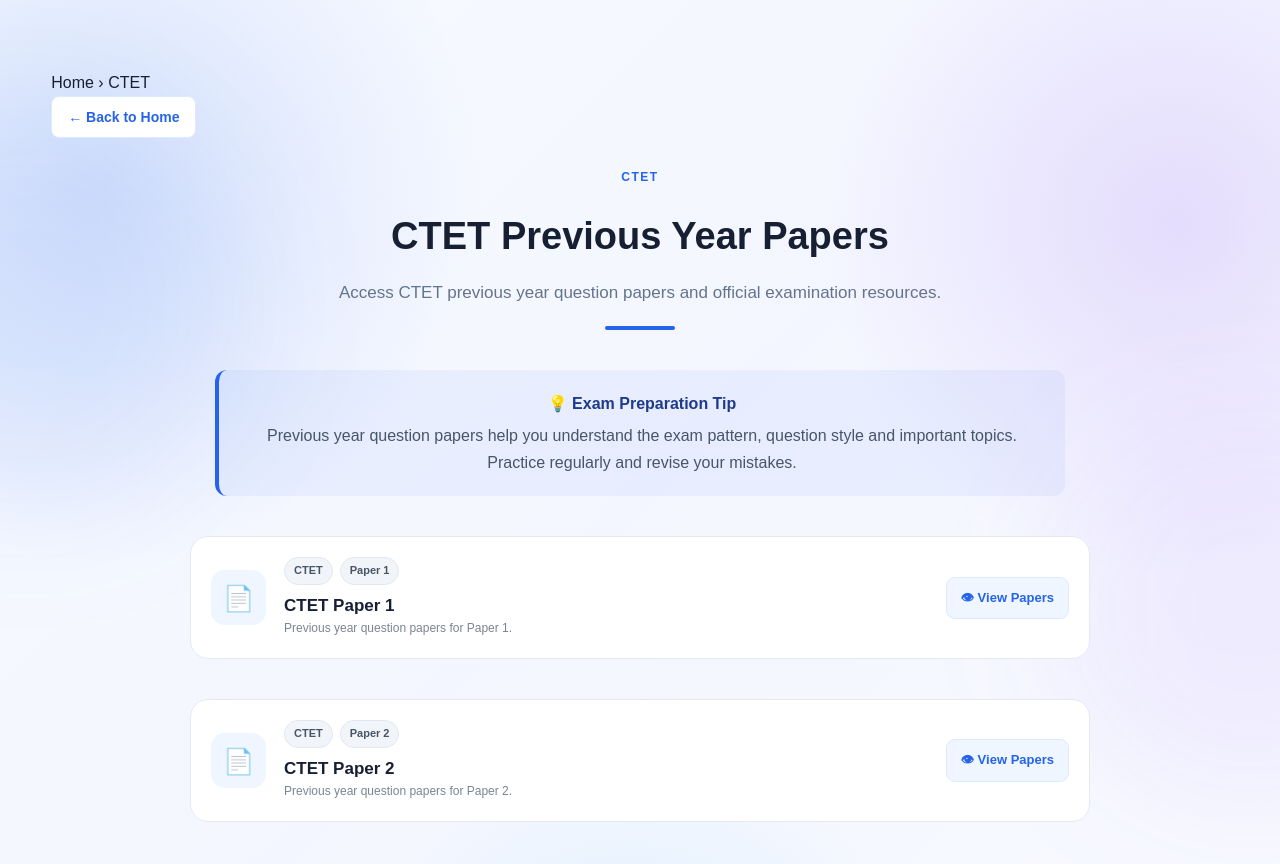
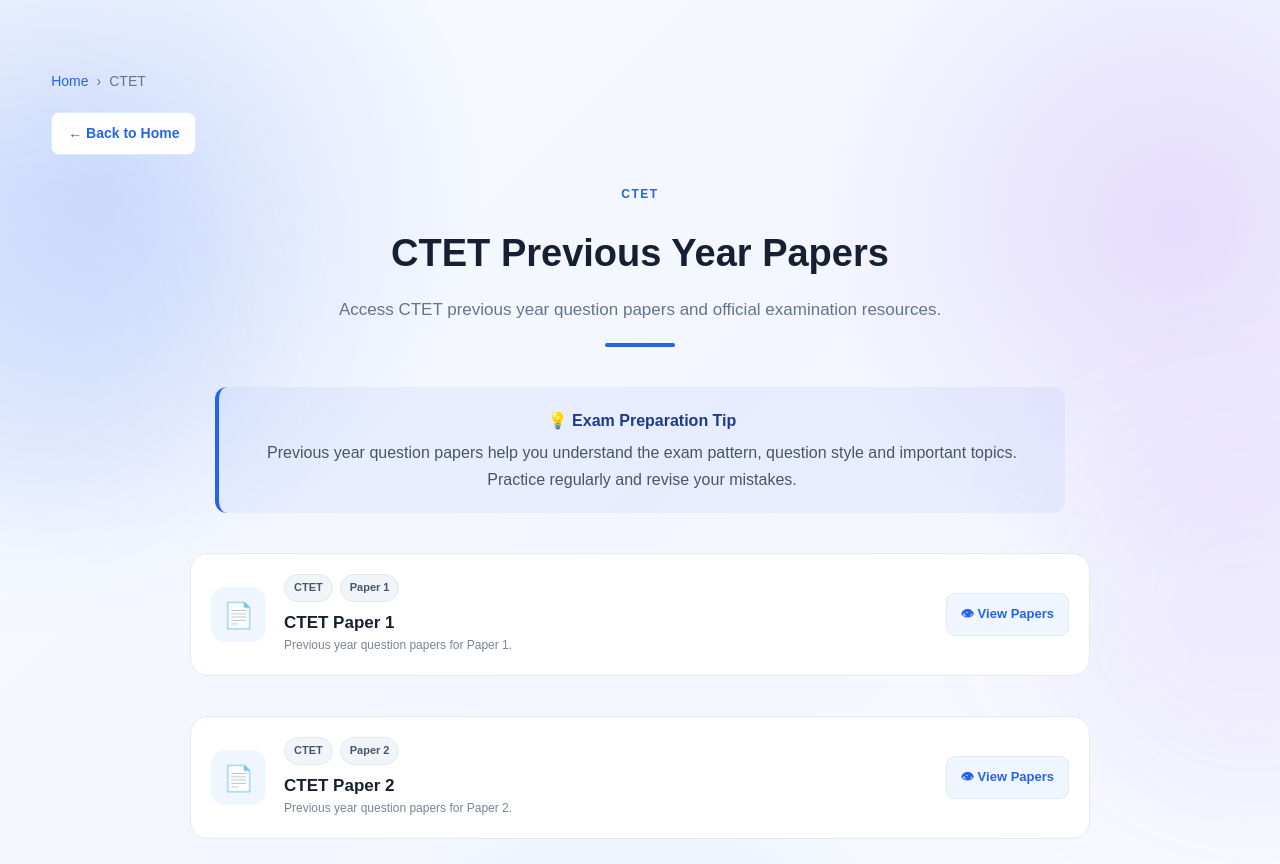
Before and after one commit to Pyqhub1/pyq-hub, a plain HTML site: page ctet.html in a window 1280 px wide. Shown: the top 864 px of the page. Drawn offline with Linux system fonts and the light colour scheme.

Commit message:
Add files via upload

```diff
--- a/style.css
+++ b/style.css
@@ -1979,4 +1979,19 @@
         margin-top: 12px;
     }
 
-}
+}.breadcrumb {
+    display: flex;
+    align-items: center;
+    gap: 8px;
+    margin-bottom: 20px;
+    font-size: 14px;
+}
+
+.breadcrumb a {
+    color: #2563eb;
+    text-decoration: none;
+}
+
+.breadcrumb span {
+    color: #64748b;
+}
```
